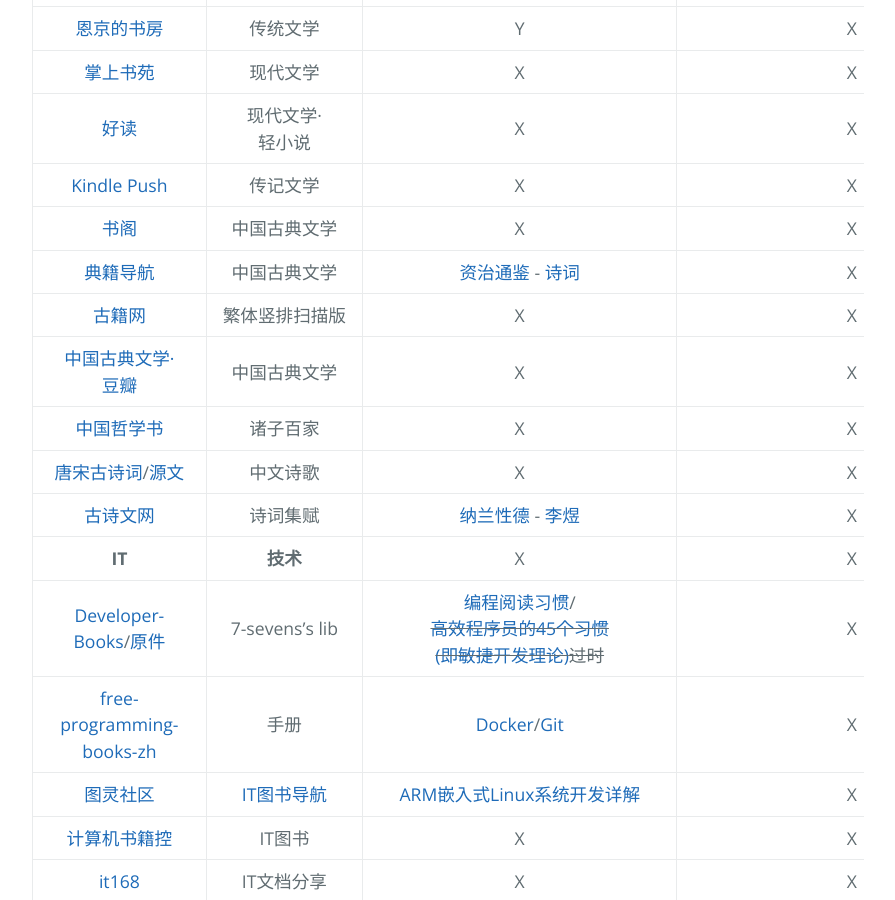
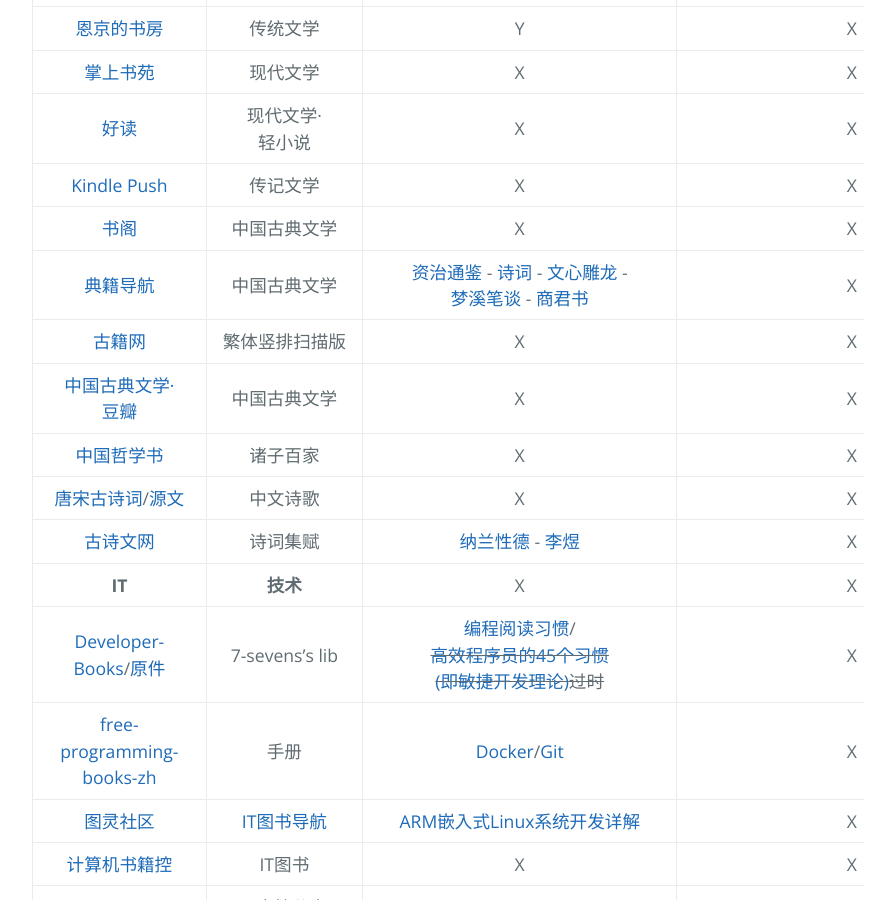
Before and after one commit to AmbroseRen/test, a Jekyll site: the page built from Library/BookSearch.md, in a window 1280 px wide and 900 px high, scrolled down 1088 px. Shown: the whole window, without its empty margins (192-1087 px from the left). Built offline with Jekyll 4.4.1, drawn with Linux system fonts in a browser that asks for light colours; our own code applies the rules of GitHub Pages for plain Markdown files; the repository's description, which GitHub fills in, is left out.

Commit message:
Update BookSearch.md

```diff
--- a/Library/BookSearch.md
+++ b/Library/BookSearch.md
@@ -28,7 +28,7 @@
 | [好读](http://www.haodoo.net/) | 现代文学·轻小说 | X | X | X |
 | [Kindle Push](https://book.einverne.info/) | 传记文学 | X | X | X |
 | [书阁](https://new.shuge.org/collections/) | 中国古典文学 | X | X | X |
-| [典籍导航](https://www.2345daohang.com/) | 中国古典文学 | [资治通鉴](https://www.2345daohang.com/dianji/63279/) - [诗词](https://www.2345daohang.com/shici/list.htm) | X | X |
+| [典籍导航](https://www.2345daohang.com/) | 中国古典文学 | [资治通鉴](https://www.2345daohang.com/dianji/63279/) - [诗词](https://www.2345daohang.com/shici/list.htm) - [文心雕龙](https://www.2345daohang.com/dianji/63314/) - [梦溪笔谈](https://www.2345daohang.com/dianji/63285/) - [商君书](https://www.2345daohang.com/dianji/63313/) | X | X |
 | [古籍网](http://www.bookinlife.net/) | 繁体竖排扫描版 | X | X | X |
 | [中国古典文学·豆瓣](https://tushu.docin.com/) | 中国古典文学 | X | X | X |
 | [中国哲学书](https://ctext.org/zh) | 诸子百家 | X | X | X |
```
